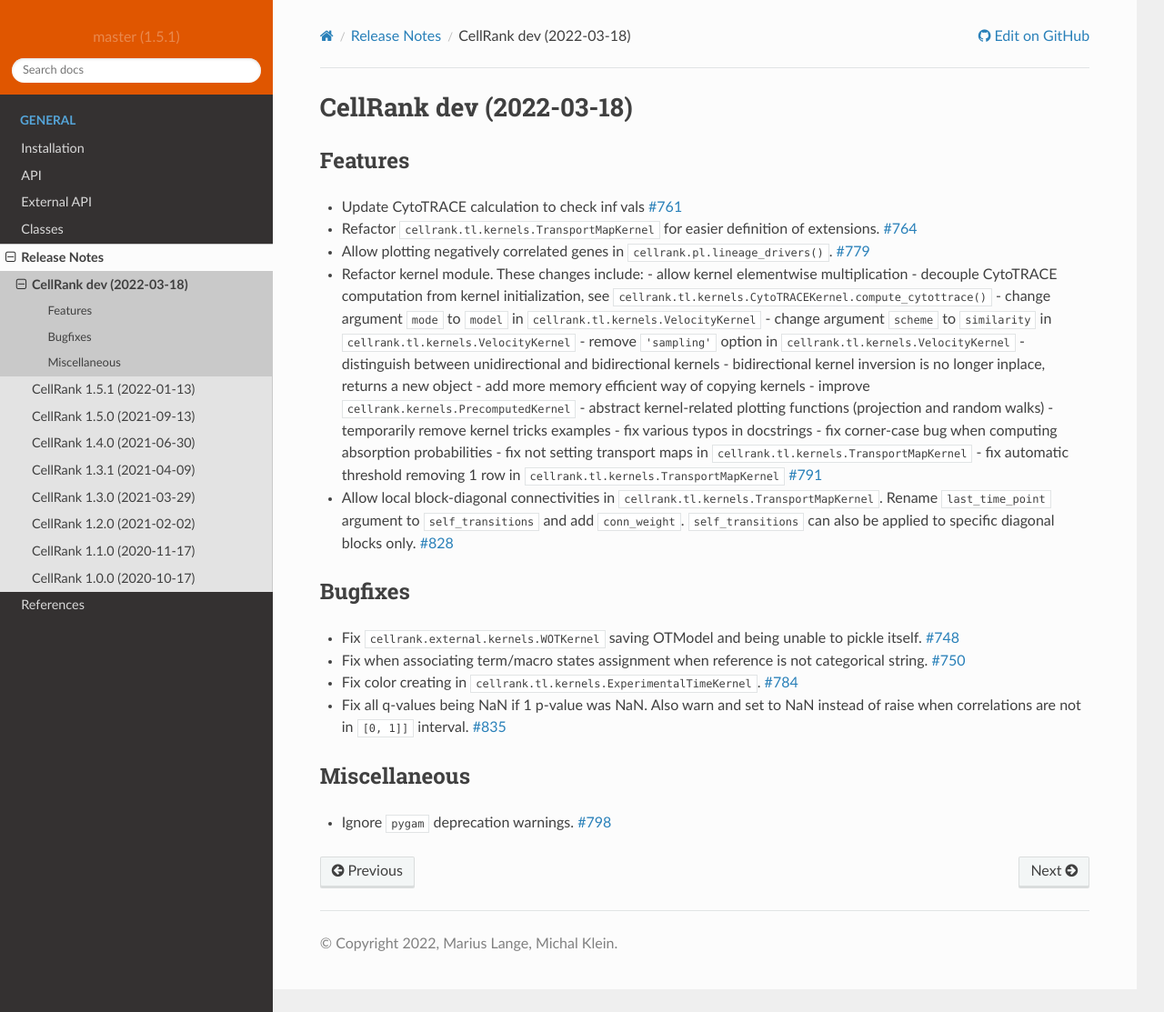
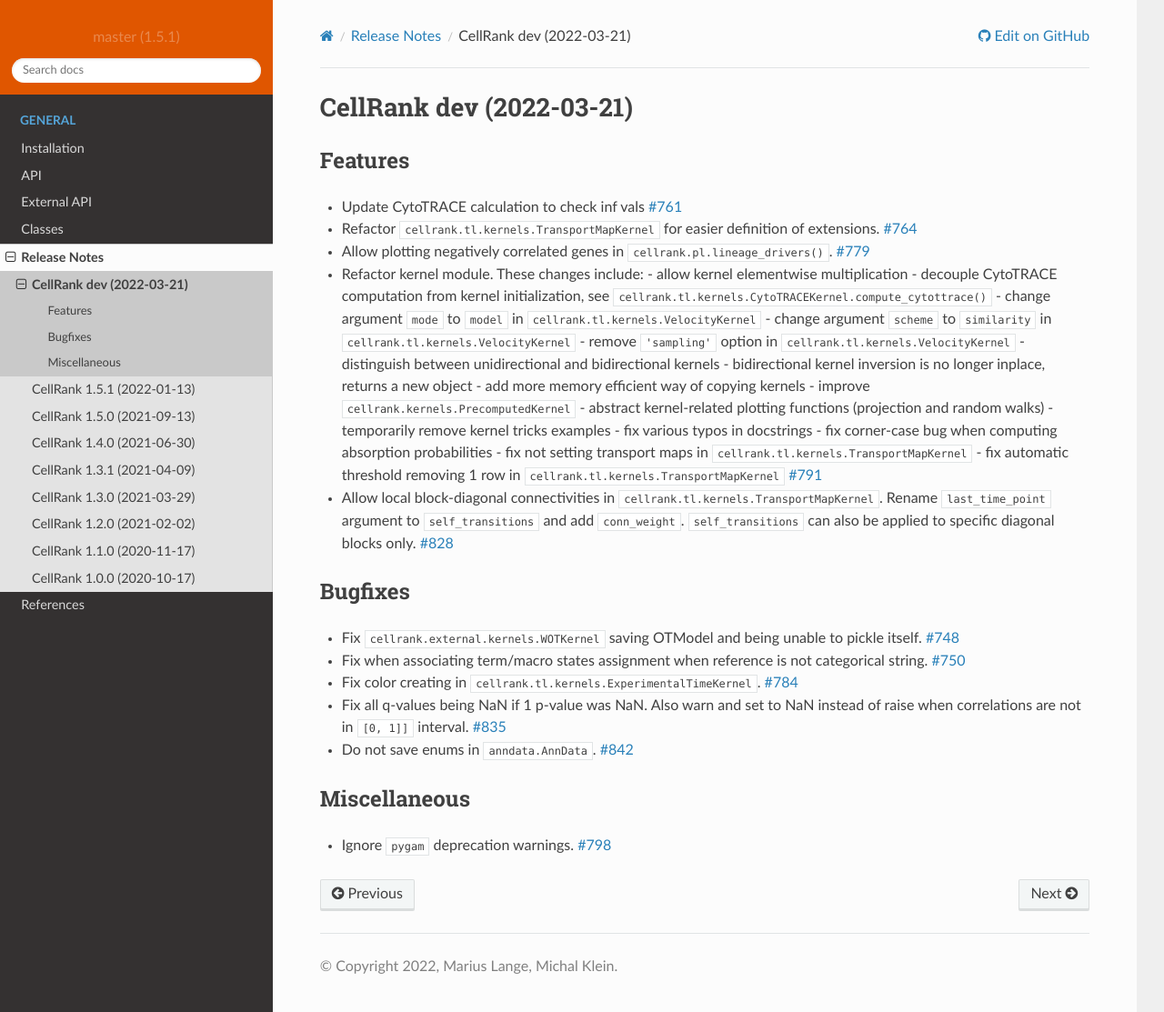
Before and after one commit to theislab/cellrank, a Sphinx documentation site: the page built from docs/source/release/notes-dev.rst, in a window 1280 px wide and 1113 px high. Shown: the whole window at 91% size. Built offline with Sphinx 7.4.7 and the Read the Docs theme 2.0.0, drawn with Linux system fonts in a browser that asks for light colours; pages that are not in the unit, such as notebooks, are missing from menus.

Commit message:
[auto][ci skip] Update dev release notes (#842)

```diff
--- a/docs/source/release/notes-dev.rst
+++ b/docs/source/release/notes-dev.rst
@@ -1,4 +1,4 @@
-CellRank dev (2022-03-18)
+CellRank dev (2022-03-21)
 =========================
 
 Features
@@ -50,6 +50,9 @@ Bugfixes
 - Fix all q-values being NaN if 1 p-value was NaN. Also warn and set to NaN instead of raise when correlations are not in ``[0, 1]]`` interval.
   `#835 <https://github.com/theislab/cellrank/pull/835>`__
 
+- Do not save enums in :class:`anndata.AnnData`.
+  `#842 <https://github.com/theislab/cellrank/pull/842>`__
+
 
 Miscellaneous
 -------------
```
